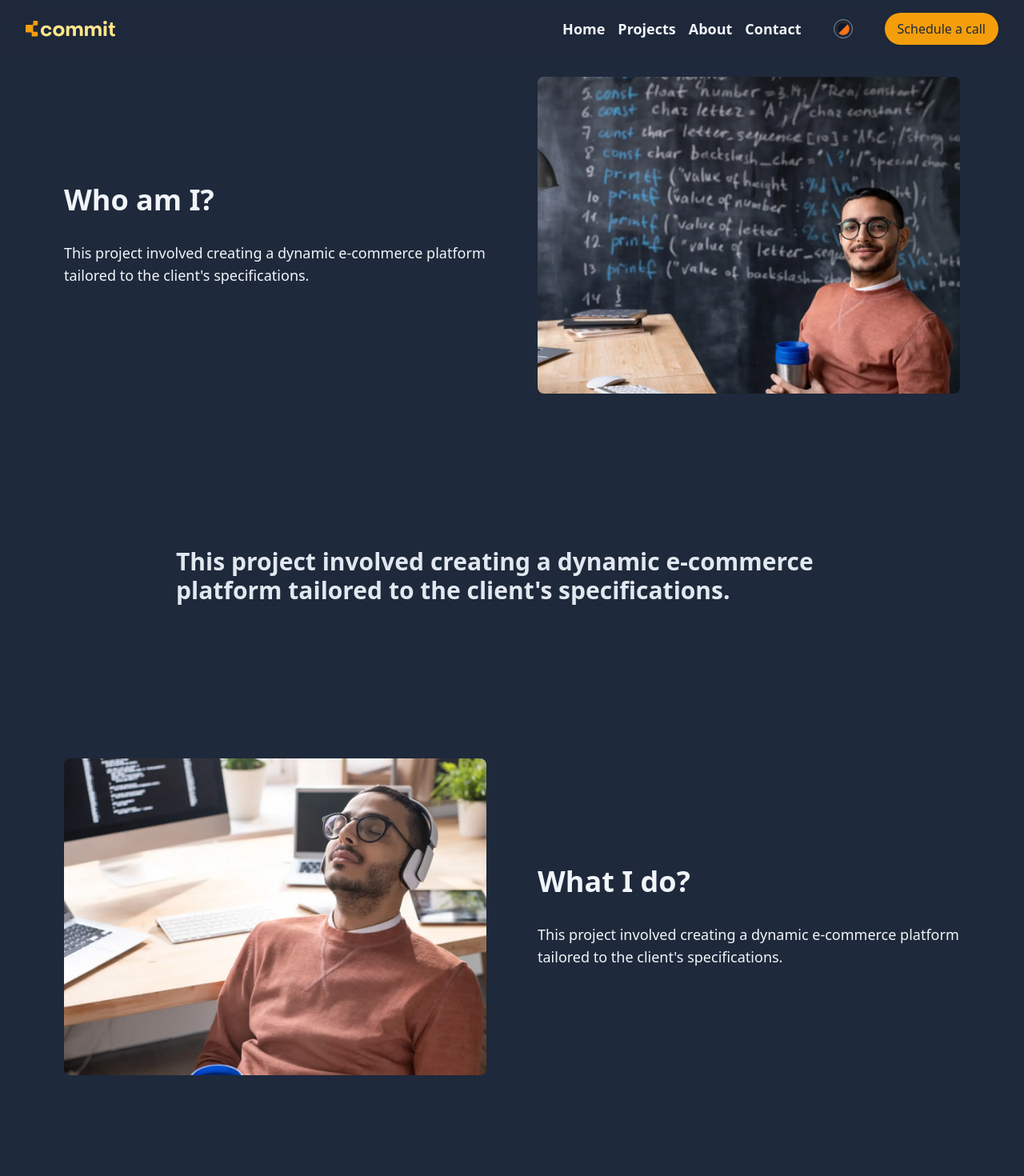
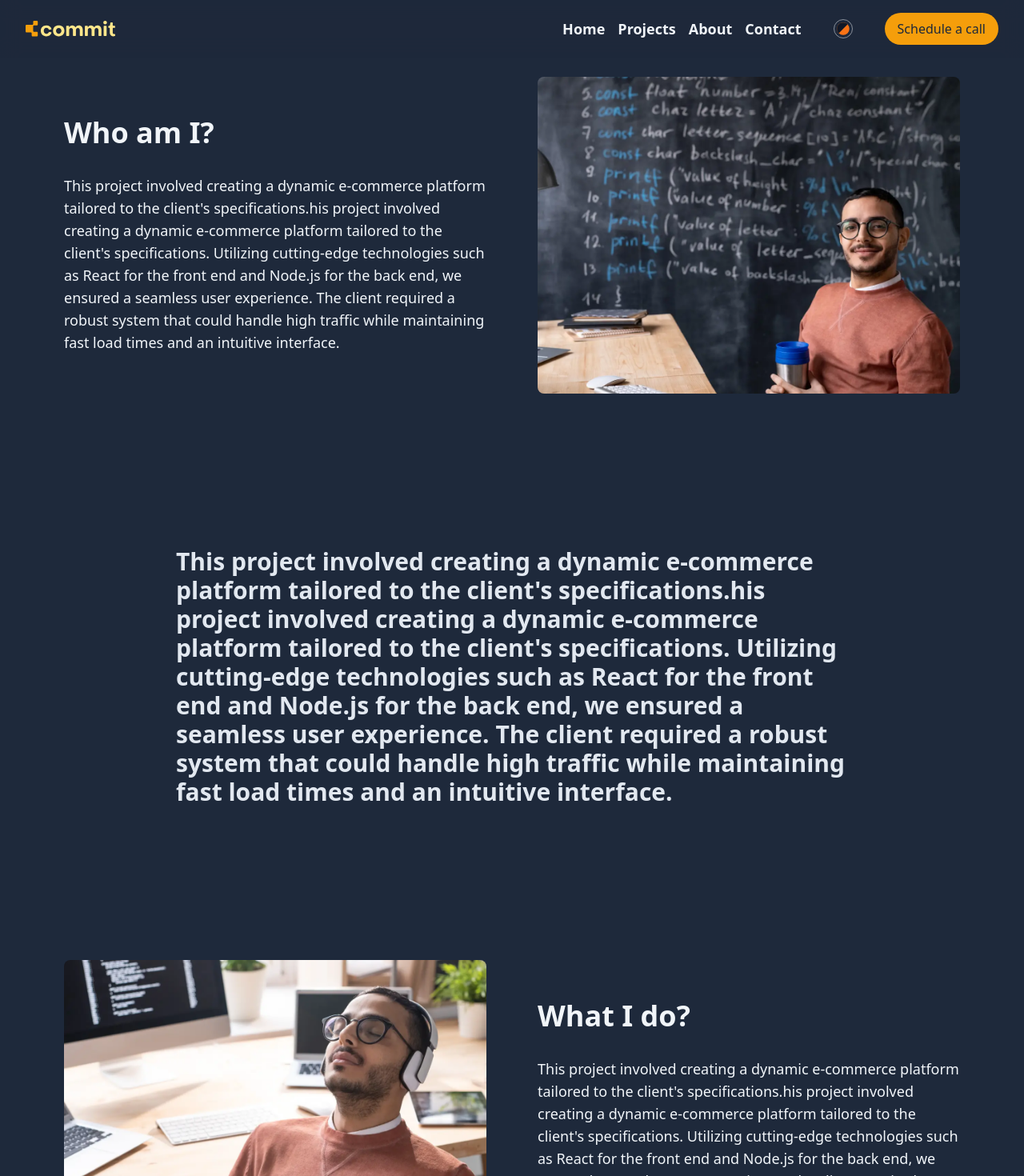
Before and after one commit to DomiDex/commit, a React (Vite) app: page /about in a window 1280 px wide. Shown: the top 1470 px of the page at 80% size. Built offline with nearby package versions, Linux system fonts and the light colour scheme.

Commit message:
project ready to host

```diff
--- a/src/Pages/About.jsx
+++ b/src/Pages/About.jsx
@@ -7,18 +7,18 @@ export default function About() {
     <>
       <SideSection
         title='Who am I?'
-        description={`This project involved creating a dynamic e-commerce platform tailored to the client's specifications.`}
+        description={`This project involved creating a dynamic e-commerce platform tailored to the client's specifications.his project involved creating a dynamic e-commerce platform tailored to the client's specifications. Utilizing cutting-edge technologies such as React for the front end and Node.js for the back end, we ensured a seamless user experience. The client required a robust system that could handle high traffic while maintaining fast load times and an intuitive interface.`}
         image='/images/About/main-about-one@2x.webp'
         imageAlt='Vision illustration'
         titleAs='h1'
       />
       <ContentSectionCenter
-        text="This project involved creating a dynamic e-commerce platform tailored to the client's specifications."
+        text="This project involved creating a dynamic e-commerce platform tailored to the client's specifications.his project involved creating a dynamic e-commerce platform tailored to the client's specifications. Utilizing cutting-edge technologies such as React for the front end and Node.js for the back end, we ensured a seamless user experience. The client required a robust system that could handle high traffic while maintaining fast load times and an intuitive interface."
         textClassName='md:text-3xl text-xl font-semibold text-slate-200'
       />
       <SideSectionReverse
         title='What I do?'
-        description={`This project involved creating a dynamic e-commerce platform tailored to the client's specifications.`}
+        description={`This project involved creating a dynamic e-commerce platform tailored to the client's specifications.his project involved creating a dynamic e-commerce platform tailored to the client's specifications. Utilizing cutting-edge technologies such as React for the front end and Node.js for the back end, we ensured a seamless user experience. The client required a robust system that could handle high traffic while maintaining fast load times and an intuitive interface.`}
         image='/images/About/main-about-two@2x.webp'
         imageAlt='Vision illustration'
         titleAs='h2'
--- a/src/Pages/Home.jsx
+++ b/src/Pages/Home.jsx
@@ -5,13 +5,13 @@ import SkillSection from '../components/sections/other/SkillSection';
 import TestimonialSection from '../components/sections/other/TestimonialSection';
 import Cta from '../components/layout/Cta';
 import HomeHero from '../components/sections/hero/HomeHero';
-import SideSectionReverse from '../components/sections/other/SideSectionReverse';
+import SideSection from '../components/sections/other/SideSection';
 
 // Import images
 import projectOneImg from '../assets/images/project/main-project-one@2x.webp';
 import projectTwoImg from '../assets/images/project/main-project-two@2x.webp';
 import projectThreeImg from '../assets/images/project/main-project-three@2x.webp';
-import mainAboutOne from '../assets/images/About/main-about-one@2x.webp';
+import projectFourImg from '../assets/images/project/main-project-four@2x.webp';
 
 export default function Home() {
   const projects = [
@@ -43,7 +43,7 @@ export default function Home() {
       title: 'Productivity App',
       href: '/projects/single-project',
       description: 'A collaborative productivity application',
-      image: projectThreeImg,
+      image: projectFourImg,
       imageAlt: 'Task management project screenshot',
       tags: ['React', 'Redux', 'Firebase'],
     },
@@ -52,9 +52,9 @@ export default function Home() {
   return (
     <>
       <HomeHero />
-      <SideSectionReverse
+      <SideSection
         title='Who am I?'
-        description='Your description here'
+        description="his project involved creating a dynamic e-commerce platform tailored to the client's specifications. Utilizing cutting-edge technologies such as React for the front end and Node.js for the back end, we ensured a seamless user experience. The client required a robust system that could handle high traffic while maintaining fast load times and an intuitive interface."
         image='/images/About/main-about-one@2x.webp'
         imageAlt='home about image'
         titleAs='h1'
```
